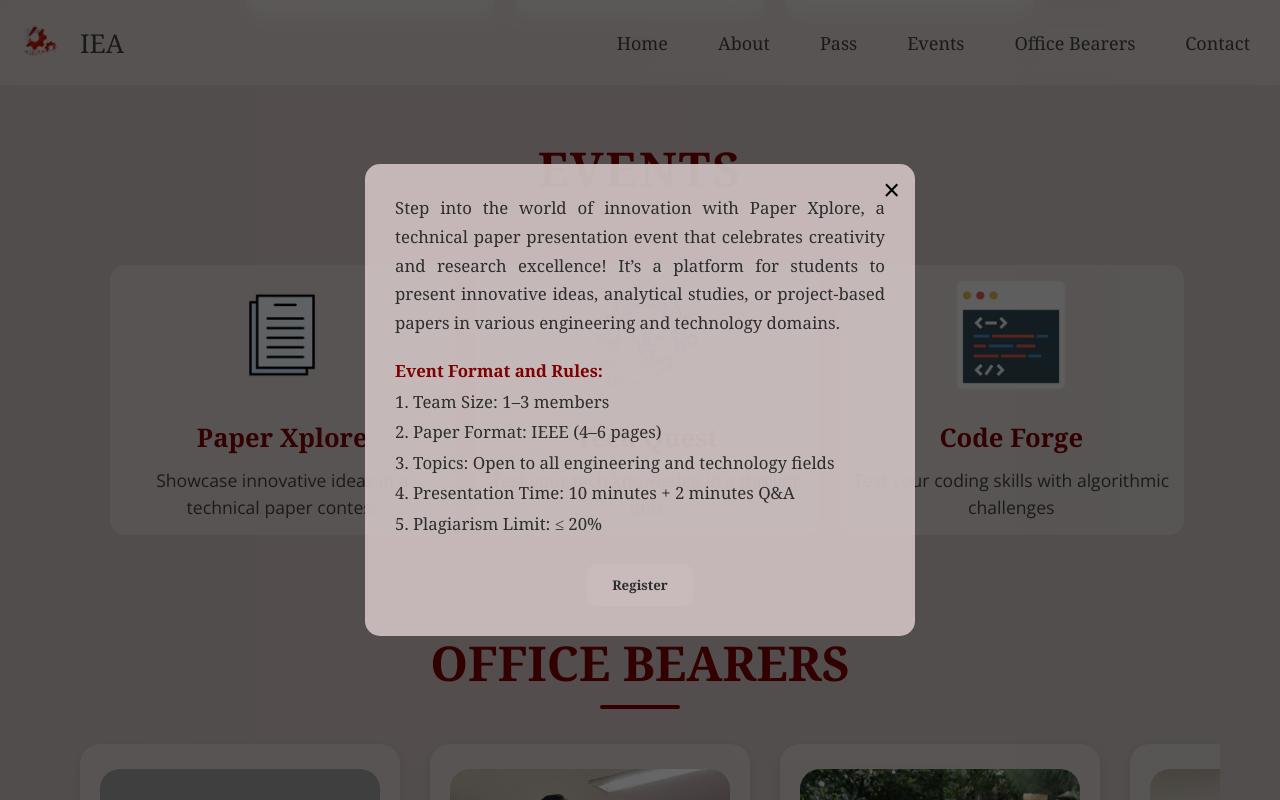
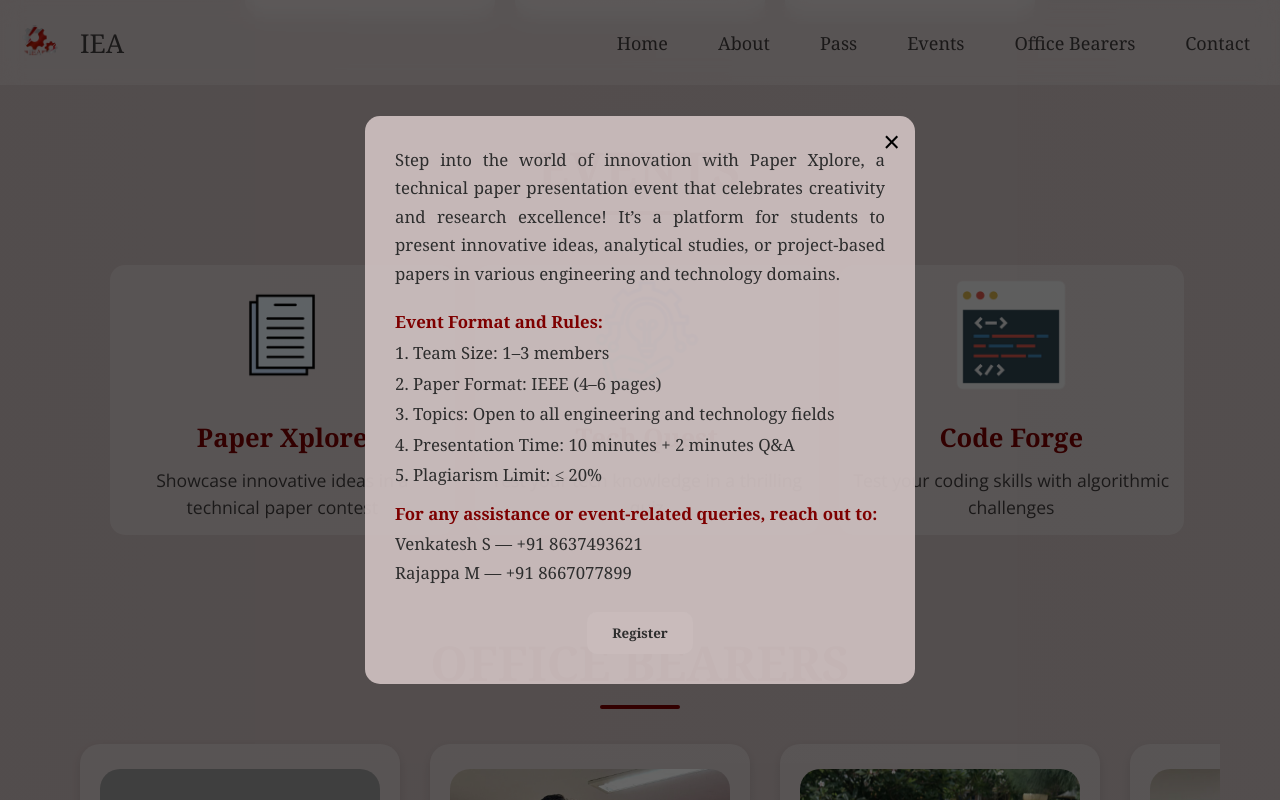
Before and after one commit to manotheetha30/Livebeat-25, a React (Vite) app: page / in a window 1280 px wide. Both pictures are taken after a click on the element 282 px from the left and 2109 px from the top of the page. Shown: the part 1709-2509 px from the top of the page. Built offline with nearby package versions, Linux system fonts and the light colour scheme; grey boxes are pictures that could not be loaded.

Commit message:
contact change

```diff
--- a/src/components/Contact.tsx
+++ b/src/components/Contact.tsx
@@ -2,15 +2,15 @@ import React from "react";
 
 interface ContactInfo {
   title: string;
-  content: string | { role: string; value: string };
+  content: string | { name:String;role: string; value: string };
   type?: "phone" | "email" | "social" | "address";
   link?: string;
 }
 
 const contacts: ContactInfo[] = [
-  { title: "Phone", content: { role: "Chairperson", value: "+91 6381655601" }, type: "phone" },
-  { title: "Phone", content: { role: "General Secretary", value: "+91 6369564232" }, type: "phone" },
-  { title: "Phone", content: { role: "Event Coordinator", value: "+91 6374001217" }, type: "phone" },
+  { title: "Phone", content: { name:"Vishwa R" , role: "Chairperson", value: "+91 6381655601" }, type: "phone" },
+  { title: "Phone", content: { name:"Kalaiselvan L",role: "General Secretary", value: "+91 6369564232" }, type: "phone" },
+  { title: "Phone", content: { name:"Karthikeyan M",role: "Event Coordinator", value: "+91 6374001217" }, type: "phone" },
   {
     title: "Address",
     content: "Department of Instrumentation Engineering, MIT Campus, Anna University, Chennai-600044",
@@ -52,6 +52,8 @@ const ContactUs: React.FC = () => {
     c.content
   ) : (
     <>
+    <strong><span>{c.content.name}</span></strong>
+    <br/>
       <span>{c.content.role}</span>
       <br />
       <span>{c.content.value}</span>
--- a/src/components/Events.css
+++ b/src/components/Events.css
@@ -217,6 +217,38 @@ color:#7e0000;
   line-height: 1.7;
   color: #2d2d2d;
 }
+.event-contacts ul {
+  display: block;
+  margin-top: 2px;
+  text-align: left;
+  margin-bottom: 2px;
+  font-size: 1.05rem;
+  line-height: 1.7;
+  list-style: none;
+
+}
+
+.contact-title2 {
+  margin-top: 10px;
+  text-align: left;
+  margin-bottom: 2px;
+  font-weight: bold;
+  font-size: 1.05rem;
+  text-transform: none;
+  line-height: 1.7;
+  color: #7e0000;
+}
+
+.contact-link {
+  color: #2d2d2d;
+  text-decoration: none;
+  transition: color 0.3s;
+  font-size: 1.05rem;
+}
+
+.contact-link:hover {
+  color: #7e0000;
+}
 
 /* Centered Register Button */
 .event-register-btn {
@@ -264,6 +296,23 @@ color:#7e0000;
     line-height: 1.6;
     word-break: break-word; /* prevents overflow of long words */
   }
+  .contact-title2 {
+  margin-top: 8px;
+  text-align: left;
+  margin-bottom: 2px;
+  font-weight: bold;
+  font-size: 1rem;
+  text-transform: none;
+  line-height: 1.6;
+  color: #7e0000;
+}
+
+.contact-link {
+  color: #2d2d2d;
+  text-decoration: none;
+  transition: color 0.3s;
+  font-size: 1rem;
+}
 
   .event-longdesc strong {
     font-weight: bold;
--- a/src/components/Events.tsx
+++ b/src/components/Events.tsx
@@ -7,13 +7,19 @@ import circuitsprint from "../assets/circuitsprint.png";
 import treasurehunt from "../assets/treasurehunt.png";
 import clashofcards from "../assets/clashofcards.png";
 
+type ContactInfo = {
+  name: string;
+  phone: string;
+};
+
 type EventInfo = {
   name: string;
   logo: string;
   shortDescription: string;
-  descript:String;
-  longDescription: string[]; // array for multi-line content
+  descript: string;
+  longDescription: string[];
   registerLink: string;
+  contacts?: ContactInfo[]; // add this line
 };
 
 const events: EventInfo[] = [
@@ -31,7 +37,11 @@ const events: EventInfo[] = [
       "5. Plagiarism Limit: ≤ 20%"
     ],
     logo: paperxplore,
-    registerLink: "https://docs.google.com/forms/d/e/1FAIpQLSee1C2CvB8gsTnj7kuLbbgm9dHal4C44GsyB7dzZ7Y3WAQAbw/viewform?usp=header"
+    registerLink: "https://docs.google.com/forms/d/e/1FAIpQLSee1C2CvB8gsTnj7kuLbbgm9dHal4C44GsyB7dzZ7Y3WAQAbw/viewform?usp=header",
+    contacts: [
+      {name:"Venkatesh S",phone:"+91 8637493621"},
+      {name:"Rajappa M",phone:"+91 8667077899"}
+    ]
   },
   {
     name: "Tech Quest",
@@ -45,8 +55,11 @@ const events: EventInfo[] = [
   "4. Tie Breaker: A rapid-fire round for the fastest minds if there’s a tie."
 ],
     logo: techquest,
-    registerLink: "https://docs.google.com/forms/d/e/1FAIpQLSfL8UuhT1KFYu9Ha_C5vWmhUlA05rjb-LVdXV3I3KWuPP8ikQ/viewform?usp=header"
-  },
+    registerLink: "https://docs.google.com/forms/d/e/1FAIpQLSfL8UuhT1KFYu9Ha_C5vWmhUlA05rjb-LVdXV3I3KWuPP8ikQ/viewform?usp=header",
+       contacts: [
+      {name:"Nithya Devi S",phone:"+91 9894684550"},
+      {name:"Mohamed Murshida S",phone:"+91 8838046048"} ]
+ },
   {
     name: "Code Forge",
     shortDescription: "Test your coding skills with algorithmic challenges",
@@ -59,8 +72,10 @@ longDescription:["Event Format and Rules:",
 "5. Each program must include a proper function definition for the main logic."],
 
     logo: codeforge,
-    registerLink: "https://docs.google.com/forms/d/e/1FAIpQLSdm68aQAUd1xMC6jDaubxatQrK7RTR0Tizeqw2pV75cEZK08Q/viewform?usp=header"
-  },
+    registerLink: "https://docs.google.com/forms/d/e/1FAIpQLSdm68aQAUd1xMC6jDaubxatQrK7RTR0Tizeqw2pV75cEZK08Q/viewform?usp=header",
+         contacts: [
+      {name:"Bharath R",phone:"+91 7418099057"},
+      {name:"Daphne Starina J",phone:"+91 9345631936"} ] },
   {
     name: "Circuit Sprint",
     descript:"Circuit Sprint challenges participants to design and implement circuits to process real-world signals. Competitors will showcase their skills in both simulation and practical signal processing.",
@@ -71,7 +86,10 @@ longDescription:["Event Format and Rules:",
       "3. Round 2: Design a circuit to process a real-world audio signal, focusing on filter design using MATLAB."
     ],
     logo: circuitsprint,
-    registerLink: "https://docs.google.com/forms/d/e/1FAIpQLSdxGzRg1DC-yuCINXSvhth8plKG4oD4St5HV2sKx-RGOzRqPQ/viewform?usp=header"
+    registerLink: "https://docs.google.com/forms/d/e/1FAIpQLSdxGzRg1DC-yuCINXSvhth8plKG4oD4St5HV2sKx-RGOzRqPQ/viewform?usp=header",
+     contacts: [
+      {name:"Venkatajhalam S",phone:"+91 6374001217"},
+   ]
   },
   {
     name: "Treasure Hunt",
@@ -87,8 +105,10 @@ longDescription:["Event Format and Rules:",
   "  - Objective: Collect additional tokens around the campus.",
   "  - Clues: Clues will be revealed at intervals of 3 minutes."],
     logo: treasurehunt,
-    registerLink: "https://docs.google.com/forms/d/e/1FAIpQLSc5TDxdPMmvVBo8Ggr4t4Sg8r_hp4RTS5eacbaY9gK8gaQ0_Q/viewform?usp=header"
-  },
+    registerLink: "https://docs.google.com/forms/d/e/1FAIpQLSc5TDxdPMmvVBo8Ggr4t4Sg8r_hp4RTS5eacbaY9gK8gaQ0_Q/viewform?usp=header",
+   contacts: [
+      {name:"Divyadharshini BS",phone:"+91 8148626020"},
+      {name:"Keerthana R",phone:"+91 6380641800"} ]},
   {
     name: "Clash of Cards: UNO",
     descript:"Get ready to showcase your strategy and quick thinking in Clash of Cards! This solo UNO tournament will test your ability to outplay your opponents, manage your hand wisely, and claim victory by being the first to discard all your cards. With multiple elimination rounds leading to a thrilling final match, only the sharpest players will survive to the end.",
@@ -99,8 +119,10 @@ longDescription:["Event Format and Rules:",
   "3. Multiple elimination rounds culminating in a final match",
   "4. Standard UNO rules will be followed throughout the event."],
     logo: clashofcards,
-    registerLink: "https://docs.google.com/forms/d/e/1FAIpQLSc--eztCRbk1oOf6-SJ0ML9Z3pSeVzOs46xV7j6cjhkNg_Mww/viewform?usp=header"
-  }
+    registerLink: "https://docs.google.com/forms/d/e/1FAIpQLSc--eztCRbk1oOf6-SJ0ML9Z3pSeVzOs46xV7j6cjhkNg_Mww/viewform?usp=header",
+   contacts: [
+      {name:"Swathi G",phone:"+91 9942428260"},
+      {name:"Vishnu Varshni V",phone:"+91 8946065513"} ]}
 ];
 const EventSection: React.FC = () => {
   const [activeEvent, setActiveEvent] = useState<EventInfo | null>(null);
@@ -150,6 +172,21 @@ const EventSection: React.FC = () => {
               </p>
             ))}
 
+            {/* Contact Section (Above Register Button) */}
+            {activeEvent.contacts && activeEvent.contacts.length > 0 && (
+              <div className="event-contacts">
+                <p className="contact-title2">For any assistance or event-related queries, reach out to:</p>
+                <ul>
+                  {activeEvent.contacts.map((c, i) => (
+                    <li key={i}>
+                      <a href={`tel:${c.phone}`} className="contact-link">
+                        {c.name} — {c.phone}
+                      </a>
+                    </li>
+                  ))}
+                </ul>
+              </div>
+            )}
             <button
               className="event-register-btn"
               onClick={() => (window.location.href = activeEvent.registerLink)}
--- a/src/components/Hero.css
+++ b/src/components/Hero.css
@@ -22,6 +22,8 @@
   50% { background-position: 100% 50%; }
   100% { background-position: 0% 50%; }
 }
+
+
 
 
 
--- a/src/components/Hero.tsx
+++ b/src/components/Hero.tsx
@@ -26,7 +26,6 @@ const Hero: React.FC = () => {
         alt="LiveBeat '25"
         className={`hero-livebeat-image ${animate ? "animate" : ""}`}
       />
-
       {/* Date */}
       <p className={`hero-date ${animate ? "animate" : ""}`}>
         25<sup>th</sup> OCTOBER
```
